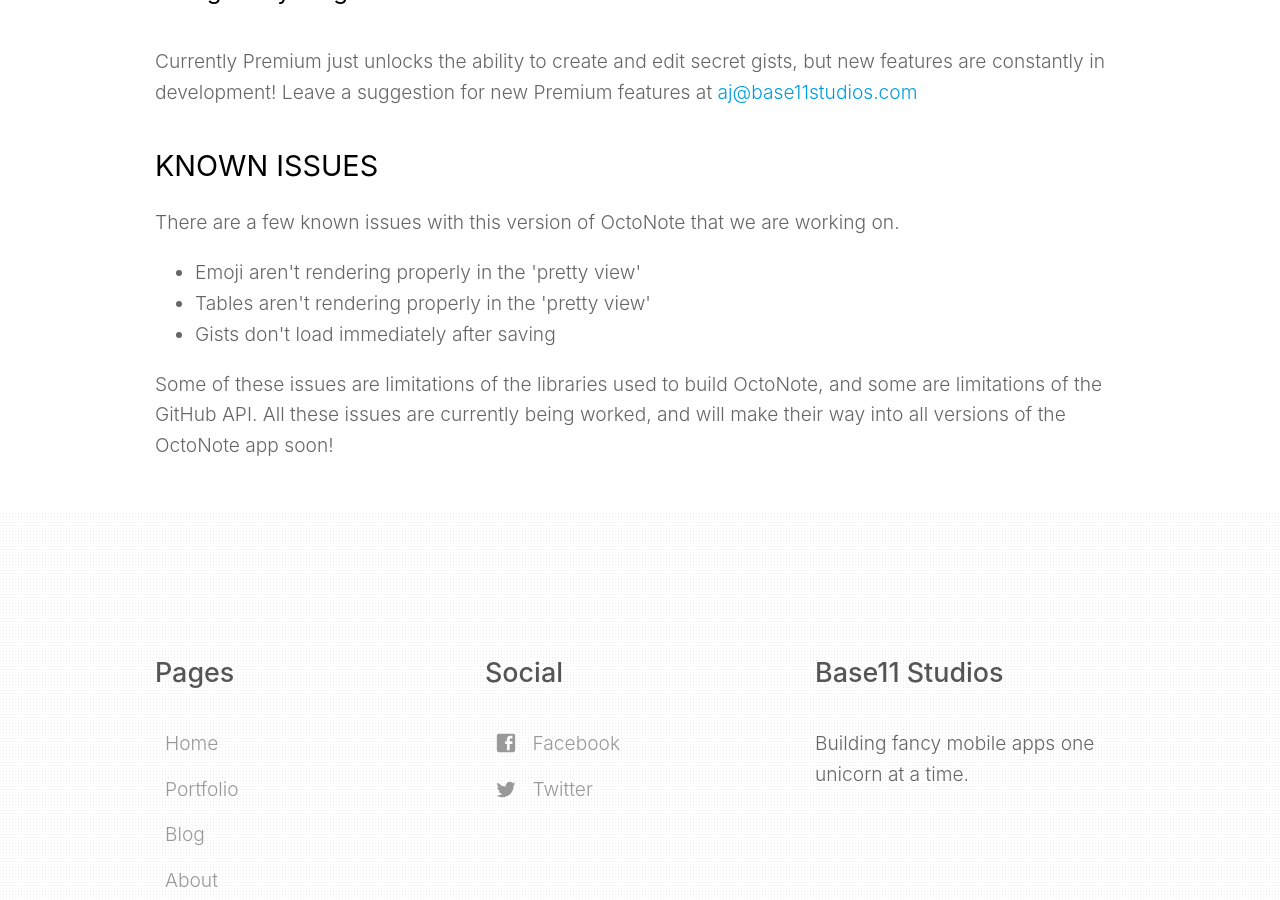
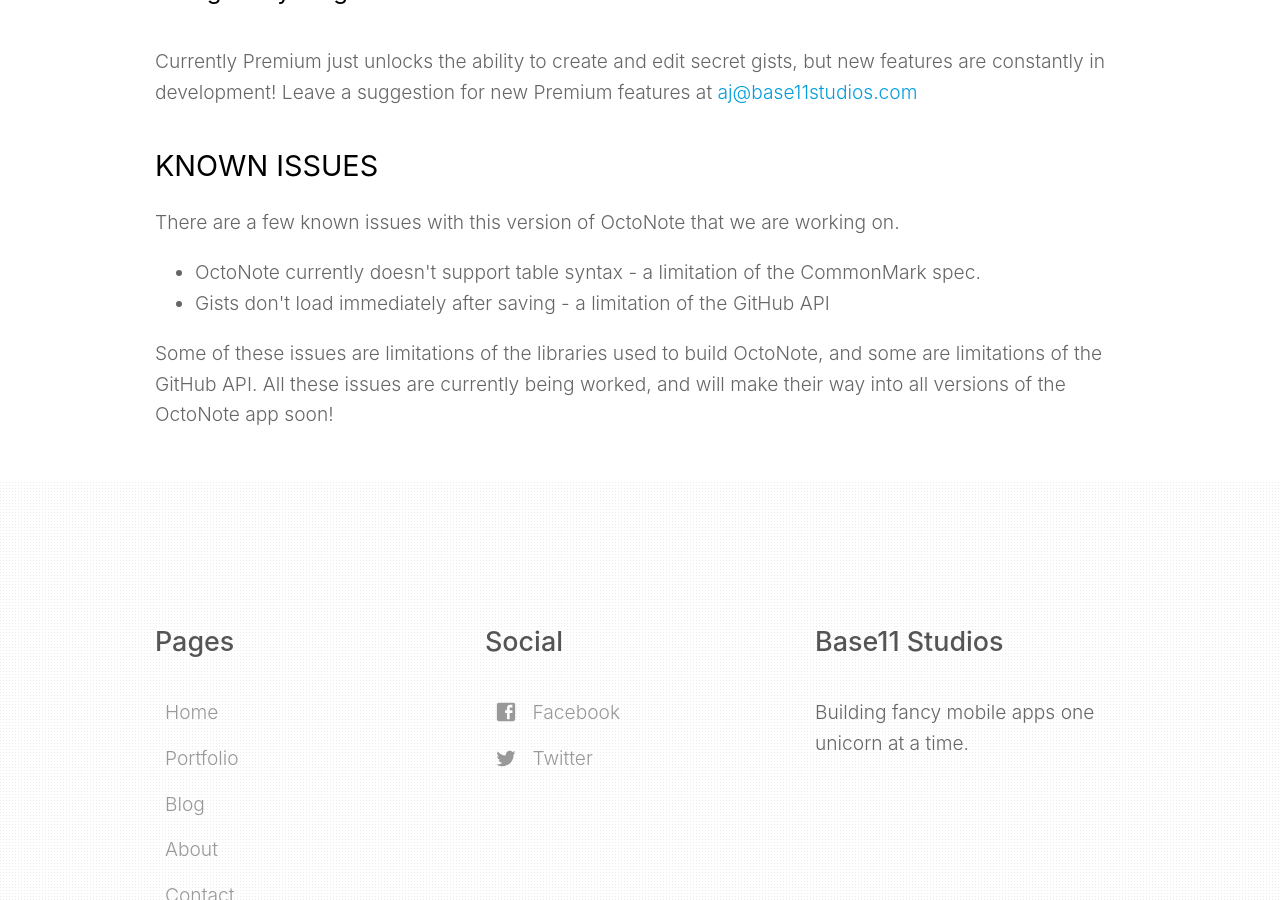
Before and after one commit to Base11Studios/base11site, a Jekyll site: the page built from octonote-faq.html, in a window 1280 px wide and 900 px high, scrolled down 1474 px. Built offline with Jekyll 4.4.1, drawn with Linux system fonts in a browser that asks for light colours; nearby versions of some CDN libraries; library files that are not in the unit come from our copies; comment, search, counter and statistics services are not loaded.

Commit message:
Update octonote-faq.html

```diff
--- a/octonote-faq.html
+++ b/octonote-faq.html
@@ -30,9 +30,8 @@
 	<h3>KNOWN ISSUES</h3>
 	<p>There are a few known issues with this version of OctoNote that we are working on.</p>
     	<ul>
-		<li>Emoji aren't rendering properly in the 'pretty view'</li>
-		<li>Tables aren't rendering properly in the 'pretty view'</li>
-		<li>Gists don't load immediately after saving</li>
+		<li>OctoNote currently doesn't support table syntax - a limitation of the CommonMark spec.</li>
+		<li>Gists don't load immediately after saving - a limitation of the GitHub API</li>
 	</ul>
 	    <p>
 		    Some of these issues are limitations of the libraries used to build OctoNote, and some are limitations of the GitHub API.  All these issues are currently being worked, and will make their way into all versions of the OctoNote app soon!
```
